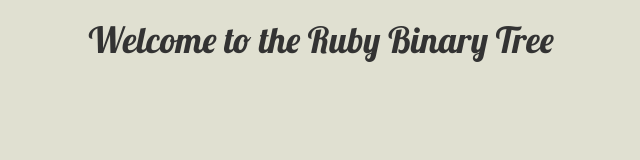
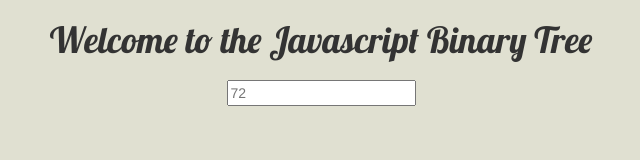
Before and after one commit to AndrewERAU/jsBinaryTree, a plain HTML site: page index.html in a window 1280 px wide. Shown: the whole page, without its empty margins (319-959 px from the left). Drawn offline with nearby package versions, Linux system fonts and the light colour scheme.

Commit message:
add text input

```diff
--- a/index.html
+++ b/index.html
@@ -45,7 +45,11 @@ body {
 -->
 <body>
    <div class="container">
-<h1 class="center title">Welcome to the Ruby Binary Tree</h1>
+<h1 class="center title">Welcome to the Javascript Binary Tree</h1>
+<p class="input center">
+   <input type="number", placeholder="72"></input>
+</p>
+
 <!--
 <%= form_for :binarytree, url: binarytrees_path do |f| %>
   <p class="input center">
```
